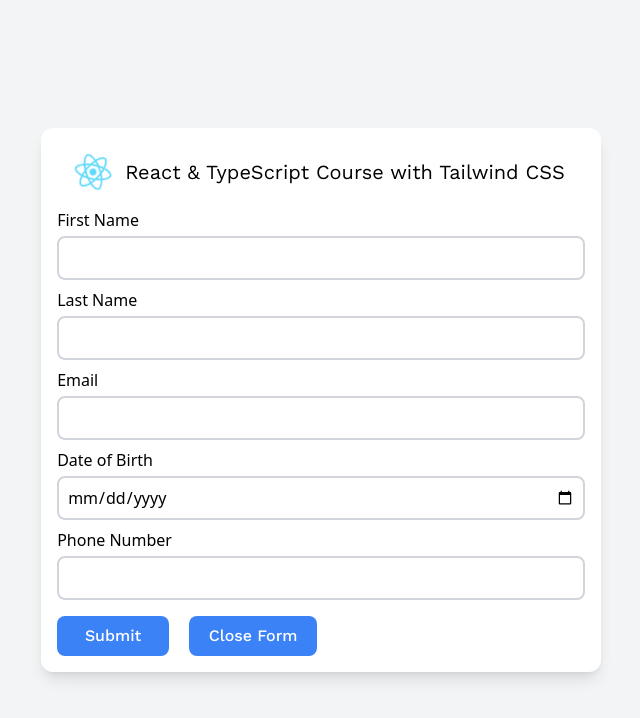
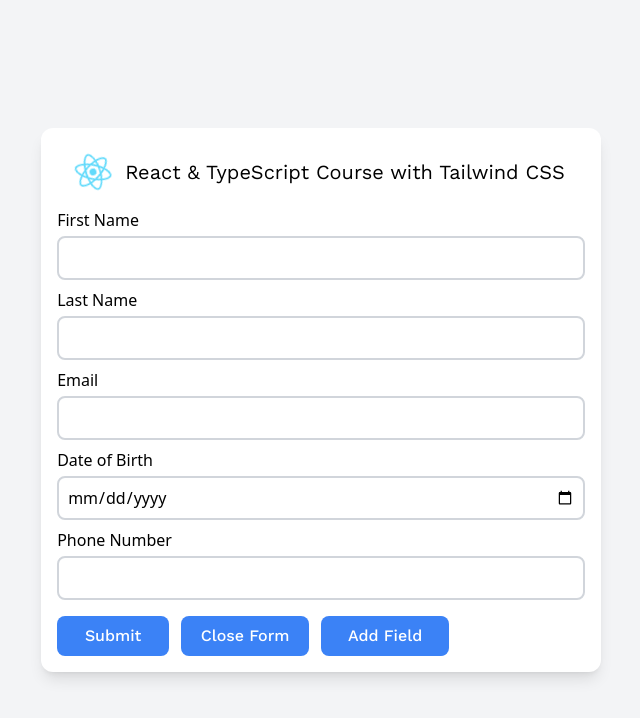
Before and after one commit to GokulramGHV/WD301-React-TypeScript-Course, a React (Create React App) app: page / in a window 1280 px wide. Both pictures are taken after a click on the button "Open Form". Shown: the top 718 px of the page, without its empty margins (319-959 px from the left). Built offline with nearby package versions, Linux system fonts and the light colour scheme.

Commit message:
Refactored code

```diff
--- a/src/App.tsx
+++ b/src/App.tsx
@@ -1,16 +1,11 @@
 import React, { useState } from 'react';
 import AppContainer from './AppContainer';
+import { Form } from './Components/Form';
 import { Home } from './Components/Home';
 import Header from './Header';
 import logo from './logo.svg';
 // import './App.css';
-const formFields = [
-	{ id: 1, label: 'First Name', type: 'text' },
-	{ id: 2, label: 'Last Name', type: 'text' },
-	{ id: 3, label: 'Email', type: 'email' },
-	{ id: 4, label: 'Date of Birth', type: 'date' },
-	{ id: 5, label: 'Phone Number', type: 'number' },
-];
+
 function App() {
   const [state, setState] = useState('HOME');
   const closeForm = () => {
@@ -24,43 +19,9 @@ function App() {
       <div className="px-4 py-2 mx-auto bg-white shadow-lg rounded-xl">
         <Header title={'React & TypeScript Course with Tailwind CSS'} />
         {state === 'HOME' ? (
-					<>
-						<Home />
-						<button
-							className="w-full bg-blue-500 font-medium font-worksans rounded-lg px-4 py-2 my-2 text-white hover:bg-blue-700 smooth-effect"
-							type="submit"
-							onClick={openForm}
-						>
-							Open Form
-						</button>
-					</>
+          <Home openFormCB={openForm} />
         ) : (
-					<form action="" className="grid grid-cols-1">
-						{formFields.map((field) => (
-							<React.Fragment key={field.id}>
-								<label className="">{field.label}</label>
-								<input
-									type={field.type}
-									className="border-2 border-gray-300 rounded-lg p-2 mt-1 mb-2 smooth-effect hover:border-blue-400 hover:ring-blue-400 focus:ring-blue-400 focus:border-blue-400"
-									required
-								/>
-							</React.Fragment>
-						))}
-						<div>
-							<button
-								className="w-28 bg-blue-500 font-medium font-worksans rounded-lg px-4 py-2 my-2 text-white hover:bg-blue-700 smooth-effect"
-								type="submit"
-							>
-								Submit
-							</button>
-							<button
-								className="ml-5 w-32 bg-blue-500 font-medium font-worksans rounded-lg px-4 py-2 my-2 text-white hover:bg-blue-700 smooth-effect"
-								onClick={closeForm}
-							>
-								Close Form
-							</button>
-						</div>
-					</form>
+          <Form closeFormCB={closeForm} />
         )}
       </div>
     </AppContainer>
--- /dev/null
+++ b/src/Components/Form.tsx
@@ -0,0 +1,53 @@
+import React, { useState } from 'react';
+import UserInput from './UserInput';
+
+const formFields = [
+  { id: 1, label: 'First Name', type: 'text' },
+  { id: 2, label: 'Last Name', type: 'text' },
+  { id: 3, label: 'Email', type: 'email' },
+  { id: 4, label: 'Date of Birth', type: 'date' },
+  { id: 5, label: 'Phone Number', type: 'number' },
+];
+
+export function Form(props: { closeFormCB: () => void }) {
+  const [state, setState] = useState(formFields);
+  const addField = () => {
+    setState([
+      ...state,
+      {
+        id: state.length + 2,
+        label: 'New Field',
+        type: 'text',
+      },
+    ]);
+  };
+
+  return (
+    <form className="grid grid-cols-1">
+      {state.map((field) => (
+        <UserInput key={field.id} label={field.label} type={field.type} />
+      ))}
+      <div>
+        <button
+          className="w-28 bg-blue-500 font-medium font-worksans rounded-lg px-4 py-2 my-2 text-white hover:bg-blue-700 smooth-effect"
+          type="submit"
+        >
+          Submit
+        </button>
+        <button
+          className="ml-3 w-32 bg-blue-500 font-medium font-worksans rounded-lg px-4 py-2 my-2 text-white hover:bg-blue-700 smooth-effect"
+          onClick={props.closeFormCB}
+        >
+          Close Form
+        </button>
+
+        <button
+          className="ml-3 w-32 bg-blue-500 font-medium font-worksans rounded-lg px-4 py-2 my-2 text-white hover:bg-blue-700 smooth-effect"
+          onClick={addField}
+        >
+          Add Field
+        </button>
+      </div>
+    </form>
+  );
+}
--- a/src/Components/Home.tsx
+++ b/src/Components/Home.tsx
@@ -1,11 +1,20 @@
 import React from 'react';
 import logo from '../logo.svg';
 
-export function Home() {
+export function Home(props: {openFormCB: () => void}) {
   return (
+    <>
       <div className="flex items-center">
         <img src={logo} alt="logo" className="h-44 animate-pulse " />
         <p className="font-medium font-worksans">Welcome to the Home Page!</p>
       </div>
+      <button
+        className="w-full bg-blue-500 font-medium font-worksans rounded-lg px-4 py-2 my-2 text-white hover:bg-blue-700 smooth-effect"
+        type="submit"
+        onClick={props.openFormCB}
+      >
+        Open Form
+      </button>
+    </>
   );
 }
--- /dev/null
+++ b/src/Components/UserInput.tsx
@@ -0,0 +1,14 @@
+import React from 'react';
+
+export default function UserInput(props: { key: number, label: string, type: string }) {
+  return (
+    <React.Fragment key={props.key}>
+      <label>{props.label}</label>
+      <input
+        type={props.type}
+        className="border-2 border-gray-300 rounded-lg p-2 mt-1 mb-2 smooth-effect hover:border-blue-400 hover:ring-blue-400 focus:ring-blue-400 focus:border-blue-400"
+        required
+      />
+    </React.Fragment>
+  );
+}
```
Lines whose indentation alone changed are shown as unchanged.
